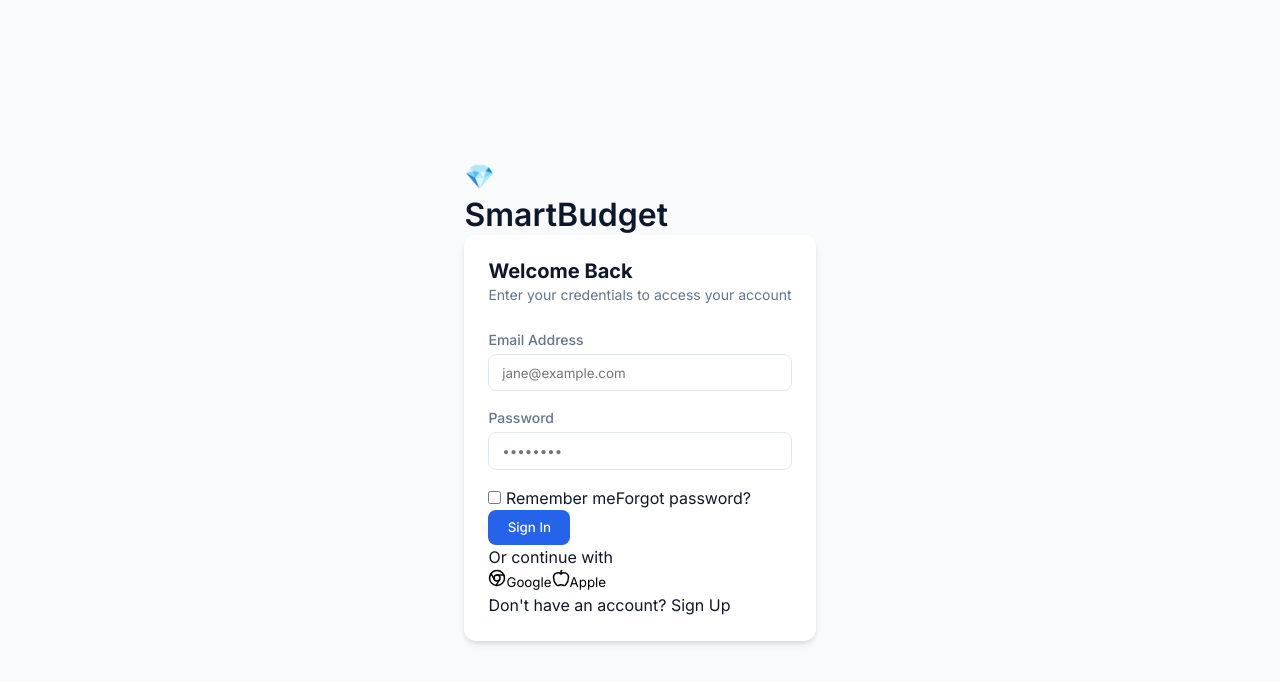
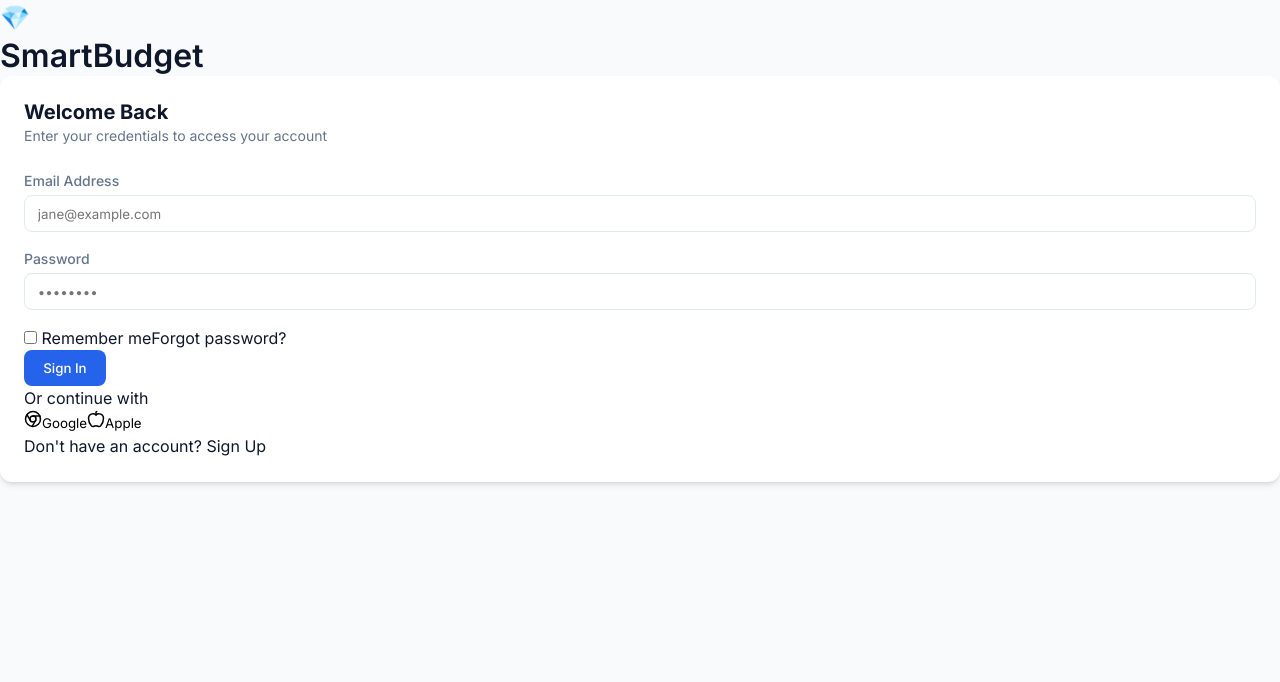
Before and after one commit to gayathri-35ad/BudgetTracker, a React (Vite) app in the folder frontend/: page / in a window 1280 px wide. Shown: the top 682 px of the page. Built offline with nearby package versions, Linux system fonts and the light colour scheme; no server answers.

Commit message:
UI Fix: Removed global centering from index.html to enable true full-screen layout

```diff
--- a/frontend/index.html
+++ b/frontend/index.html
@@ -24,9 +24,7 @@
 
     #root {
       min-height: 100vh;
-      display: flex;
-      align-items: center;
-      justify-content: center;
+      width: 100%;
     }
   </style>
 </head>
--- a/frontend/src/components/layout/Layout.css
+++ b/frontend/src/components/layout/Layout.css
@@ -1,6 +1,7 @@
 .layout-container {
     display: flex;
     min-height: 100vh;
+    width: 100%;
     background-color: var(--bg-main);
 }
 
```
